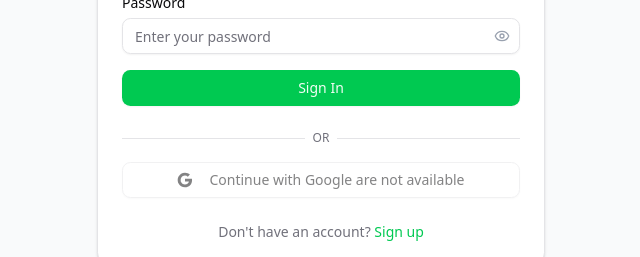
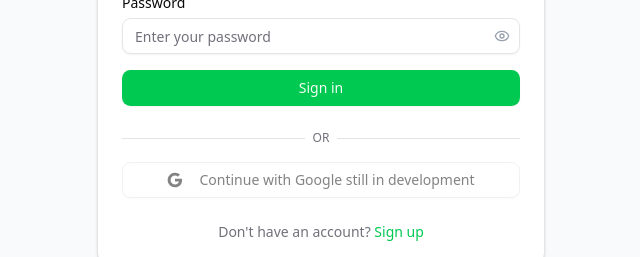
Before and after one commit to ahmadsidikrofi/FinTrack-app, a Next.js app: page /auth in a window 1280 px wide. Shown: the part 412-669 px from the top of the page, without its empty margins (319-959 px from the left). Built offline with nearby package versions, Linux system fonts and the light colour scheme; no server answers.

Commit message:
fix auth with lib and animation stop

```diff
--- a/app/auth/page.js
+++ b/app/auth/page.js
@@ -1,7 +1,7 @@
 "use client"
 
 import { useState } from "react"
-import { Eye, EyeOff } from "lucide-react"
+import { Eye, EyeOff, Loader } from "lucide-react"
 import { Button } from "@/components/ui/button"
 import { Card, CardContent, CardDescription, CardFooter, CardHeader, CardTitle } from "@/components/ui/card"
 import { Input } from "@/components/ui/input"
@@ -21,6 +21,7 @@ export default function AuthPage() {
   const [successMessage, setSuccessMessage] = useState('')
   const [success, setSuccess] = useState(false)
   const [errors, setErrors] = useState({})
+  const [ isLoading, setIsLoading ] = useState(false)
   const router = useRouter()
 
   // Form state
@@ -37,12 +38,14 @@ export default function AuthPage() {
   })
 
   const handleLogin = async (e) => {
+    setIsLoading(true)
     e.preventDefault()
     try {
       const res = await api.post('/login', loginForm)
       console.log(res.data)
       if (res.data.access_token) {
         setSuccess(true)
+        setIsLoading(false)
         localStorage.setItem('user_token', res.data.access_token)
         setCookie('user_token', res.data.access_token)
         router.push('/')
@@ -158,8 +161,8 @@ export default function AuthPage() {
                     <p className="text-sm text-rose-700 font-semibold">{errorMessage}</p>
                 </div>
 
-                <Button type="submit" className="w-full">
-                  Sign In
+                <Button type="submit" disabled={isLoading} className="w-full">
+                  {isLoading ? <Loader className="h-4 w-4 animate-spin" /> : "Sign in"}
                 </Button>
               </form>
             </TabsContent>
@@ -285,7 +288,7 @@ export default function AuthPage() {
                   d="M12 5.38c1.62 0 3.06.56 4.21 1.64l3.15-3.15C17.45 2.09 14.97 1 12 1 7.7 1 3.99 3.47 2.18 7.07l3.66 2.84c.87-2.6 3.3-4.53 6.16-4.53z"
                 />
               </svg>
-              Continue with Google are not available
+              Continue with Google still in development
             </Button>
           </div>
         </CardContent>
--- a/app/page.js
+++ b/app/page.js
@@ -127,8 +127,8 @@ export default function Dashboard() {
       );
     }
 
-    return null;
-  };
+    return null
+  }
 
   return (
     <SidebarInset>
--- a/components/app-sidebar.jsx
+++ b/components/app-sidebar.jsx
@@ -1,6 +1,6 @@
 "use client"
 
-import { BarChart3, Home, List, LogOut, Target, Tag, Sun, Moon, FullscreenIcon } from "lucide-react"
+import { BarChart3, Home, List, LogOut, Target, Tag, Sun, Moon, FullscreenIcon, Loader2 } from "lucide-react"
 import { Avatar, AvatarFallback, AvatarImage } from "@/components/ui/avatar"
 import {
   Sidebar,
@@ -75,6 +75,7 @@ export function AppSidebar() {
   const [user, setUserData] = useState([])
   const [isFullscreen, setIsFullscreen] = useState(false)
   const { setTheme } = useTheme()
+  const [loading, setLoading] = useState(false)
 
   const handleFullscreen = () => {
     if (!document.fullscreenElement) {
@@ -131,12 +132,15 @@ export function AppSidebar() {
 
     try {
       if (token) {
+        setLoading(true)
         await api.post('/logout')
       }
     } catch (error) {
       console.error("API logout gagal, tetap melanjutkan logout di client:", error)
     } finally {
       localStorage.removeItem('user_token')
+      deleteCookie('user_token')
+      setLoading(false)
       router.push('/auth')
     }
   }
@@ -248,12 +252,8 @@ export function AppSidebar() {
           </SidebarMenuItem>
           <SidebarMenuItem>
             <SidebarMenuButton asChild>
-              {/* <Link href="/auth">
-                <LogOut className="h-4 w-4" />
-                <span>Logout</span>
-              </Link> */}
-              <Button onClick={handleLogout}>
-                <LogOut className="h-4 w-4" />
+              <Button onClick={handleLogout} disabled={loading}>
+                {loading ? <Loader2 className="h-4 w-4 animate-spin" /> : <LogOut className="h-4 w-4" />}
                 <span>Logout</span>
               </Button>
             </SidebarMenuButton>
```
